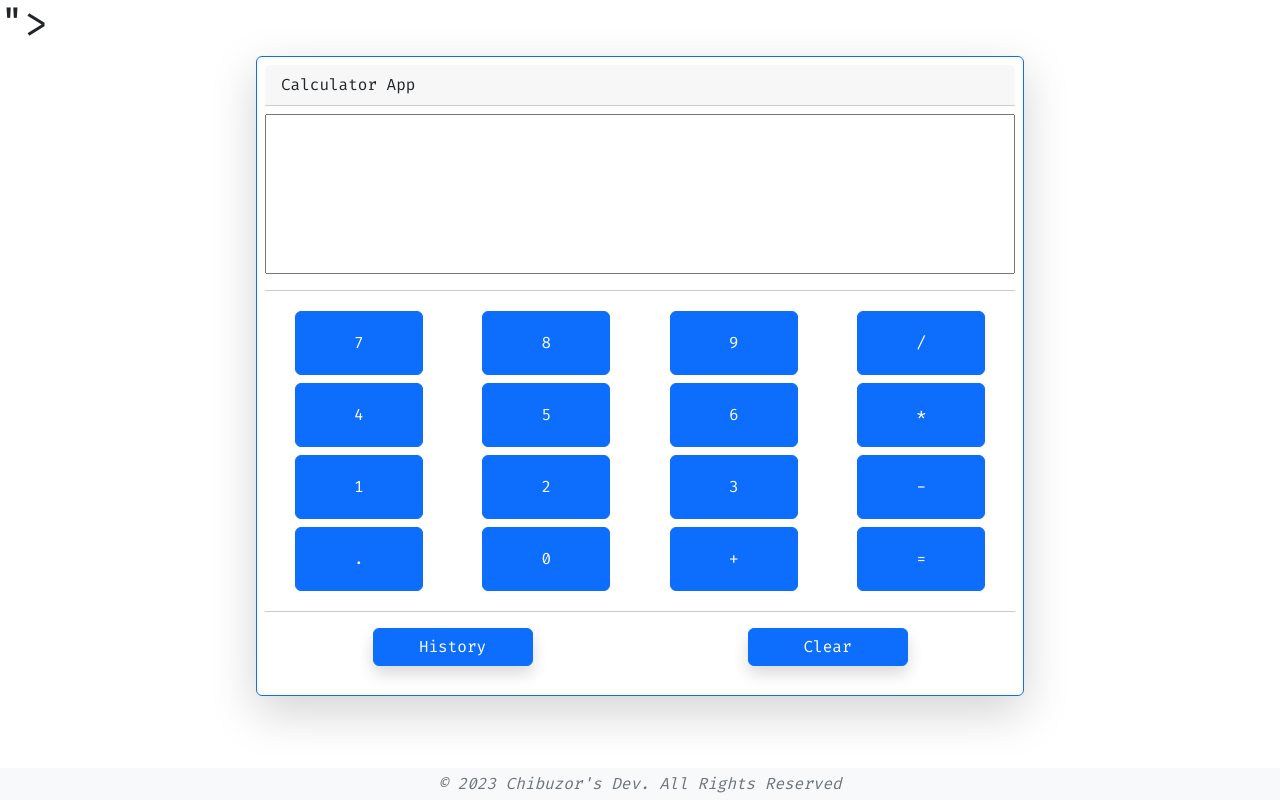
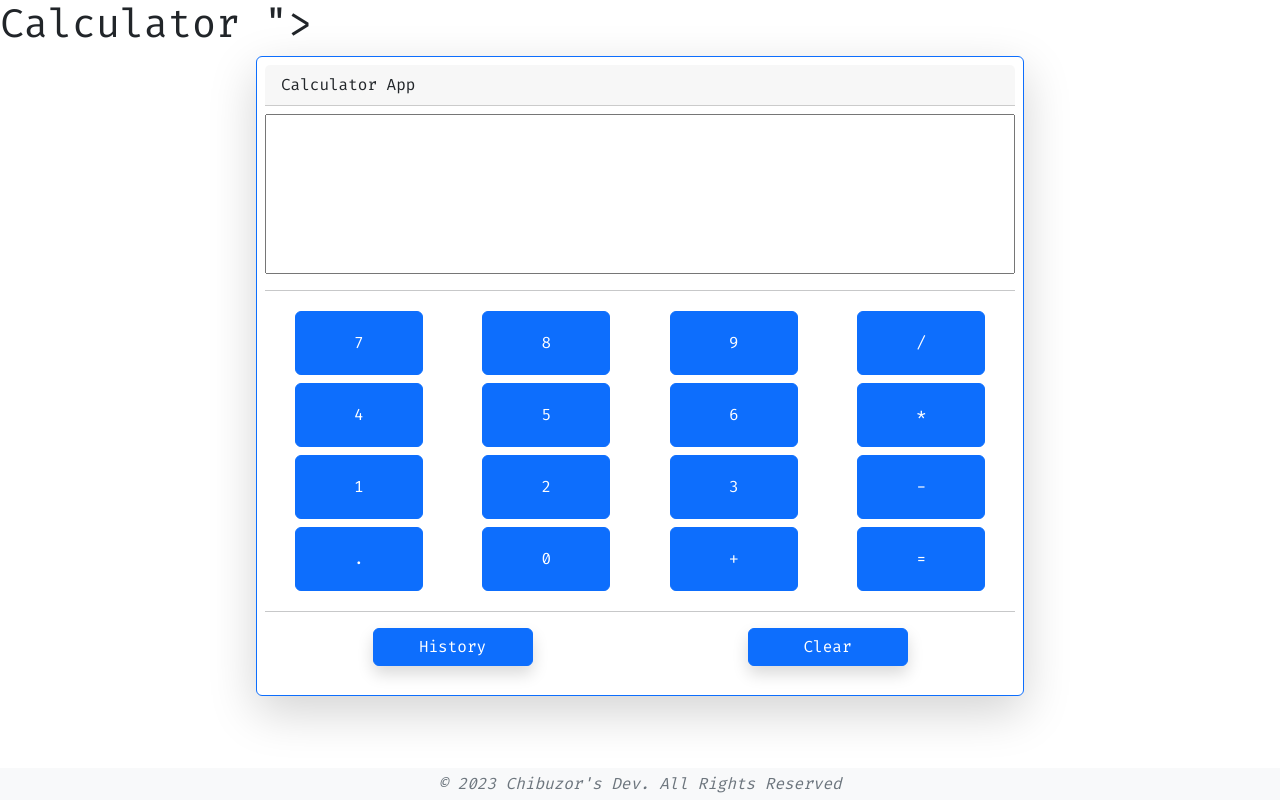
Before and after one commit to chibuzor9/calculator-app, a plain HTML site: page src/index.html in a window 1280 px wide. Drawn offline with nearby package versions, Linux system fonts and the light colour scheme.

Commit message:
modified:   src/index.html

```diff
--- a/src/index.html
+++ b/src/index.html
@@ -13,7 +13,7 @@
 
   <body>
     <header>
-      <h1>"></h1>
+      <h1>Calculator "></h1>
     </header>
 
     <main>
```
